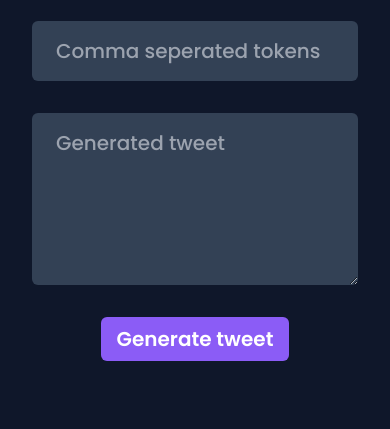
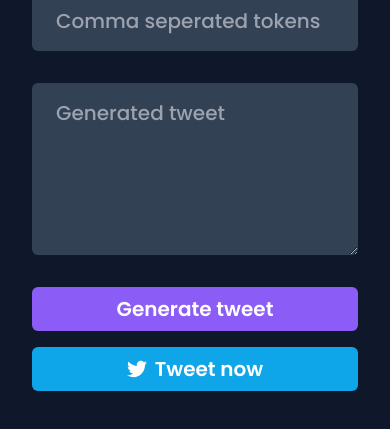
Before and after one commit to gdscbu/ai-tweeter, a website built with Vite: page src/index.html in a window 390 px wide. Shown: the part 235-664 px from the top of the page. Built offline with nearby package versions, Linux system fonts and the light colour scheme.

Commit message:
🐛 fix mobile layout

```diff
--- a/src/index.html
+++ b/src/index.html
@@ -30,13 +30,13 @@
                     class="outline-none bg-slate-700 px-6 py-4 rounded-md transition-colors disabled:text-slate-400 disabled:cursor-not-allowed"
                     id="txtTweet" cols="30" rows="5" placeholder="Generated tweet"></textarea>
             </div>
-            <div class="flex justify-center space-x-4">
+            <div class="flex flex-col justify-center space-y-4 md:space-y-0 md:flex-row md:space-x-4">
                 <a id="aGenerateTweet" href="#"
-                    class="outline-none bg-violet-500 transition-colors px-4 py-2 font-semibold rounded-md flex space-x-2 disabled:text-violet-400 disabled:cursor-not-allowed">
-                    <span>Generate tweet</span>
+                    class="outline-none justify-center bg-violet-500 transition-colors px-4 py-2 font-semibold rounded-md flex space-x-2 disabled:text-violet-400 disabled:cursor-not-allowed">
+                    Generate tweet
                 </a>
                 <a id="aTweetNow" target="_blank" rel="noopener" href="#"
-                    class="hidden outline-none bg-sky-500 transition-colors px-4 py-2 font-semibold rounded-md space-x-2 disabled:text-sky-400 disabled:cursor-not-allowed">
+                    class="outline-none bg-sky-500 flex justify-center transition-colors px-4 py-2 font-semibold rounded-md space-x-2 disabled:text-sky-400 disabled:cursor-not-allowed">
                     <svg class="aspect-square w-5" version="1.1" viewBox="0 0 512 512" xml:space="preserve"
                         xmlns="http://www.w3.org/2000/svg" xmlns:serif="http://www.serif.com/"
                         xmlns:xlink="http://www.w3.org/1999/xlink">
```
